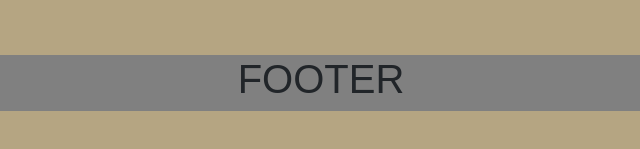
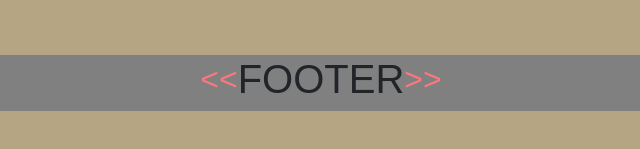
Before and after one commit to GuilleMaartin/CerveceriaRossi, a plain HTML site: page conocenos.html in a window 1280 px wide. Shown: the part 535-684 px from the top of the page, 319-959 px from the left. Drawn offline with nearby package versions, Linux system fonts and the light colour scheme; a web font is replaced by a local one.

Commit message:
agregando pseudo y mediaqueries

```diff
--- a/css/conocenos.css
+++ b/css/conocenos.css
@@ -80,6 +80,16 @@ main{
         background-color: #808080;
         text-transform: uppercase;
     }
+    footer::before{
+        content: "<<";
+        color: #F7797D;
+        font-size: 2rem;
+    }
+    footer::after{
+        content: ">>";
+        color: #F7797D;
+        font-size: 2rem;
+    }
 
 @media screen and (max-width: 768px) {
         body{
--- a/css/index.css
+++ b/css/index.css
@@ -111,12 +111,21 @@ footer{
     justify-content: center;
     background-color: #808080;
     text-transform: uppercase;
+    transition: 1s;
+}
+footer::before{
+    content: "<<";
+    color: #F7797D;
+    font-size: 2rem;
+}
+footer::after{
+    content: ">>";
+    color: #F7797D;
+    font-size: 2rem;
 }
 
 
-
-
-@media  (max-width: 768px){
+@media (max-width: 768px){
 
     body{
         background-color: #F7797D;
```
